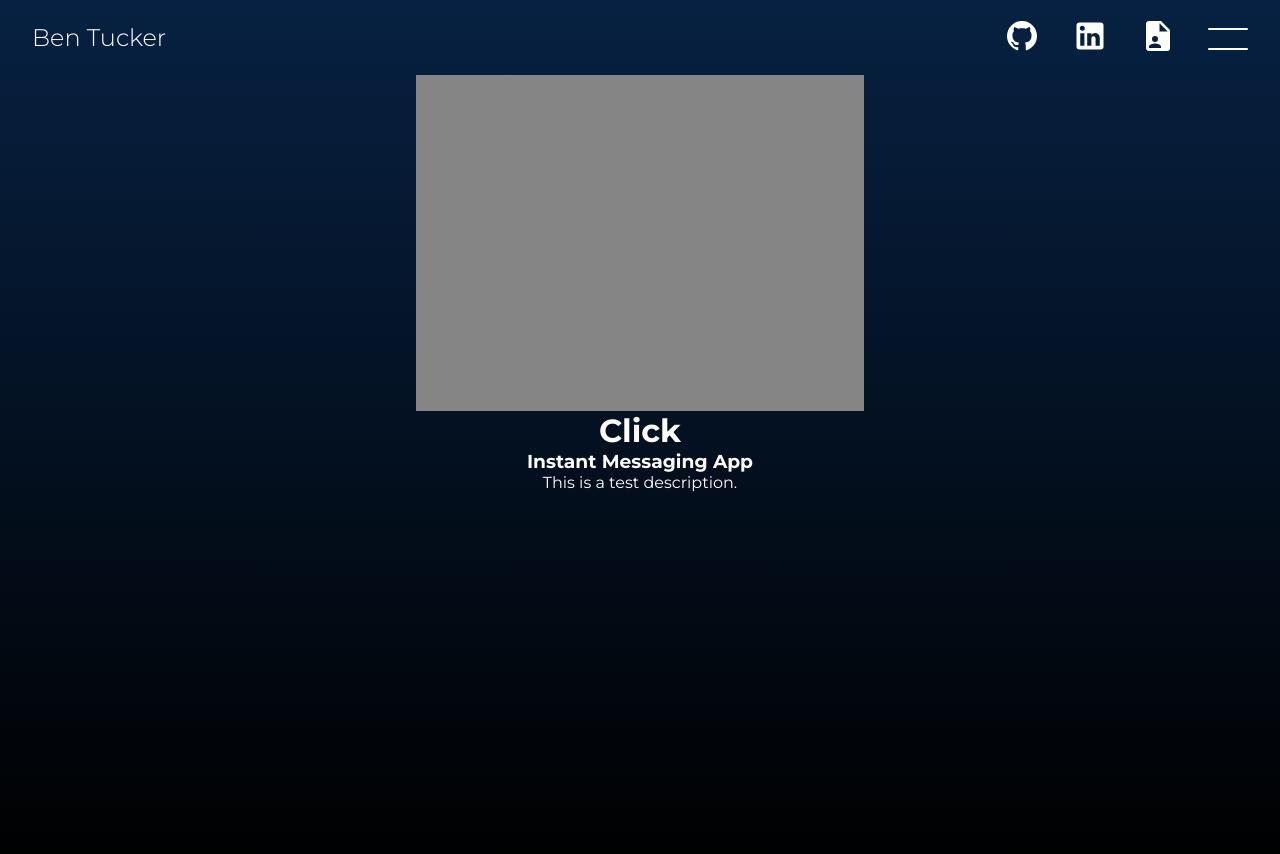
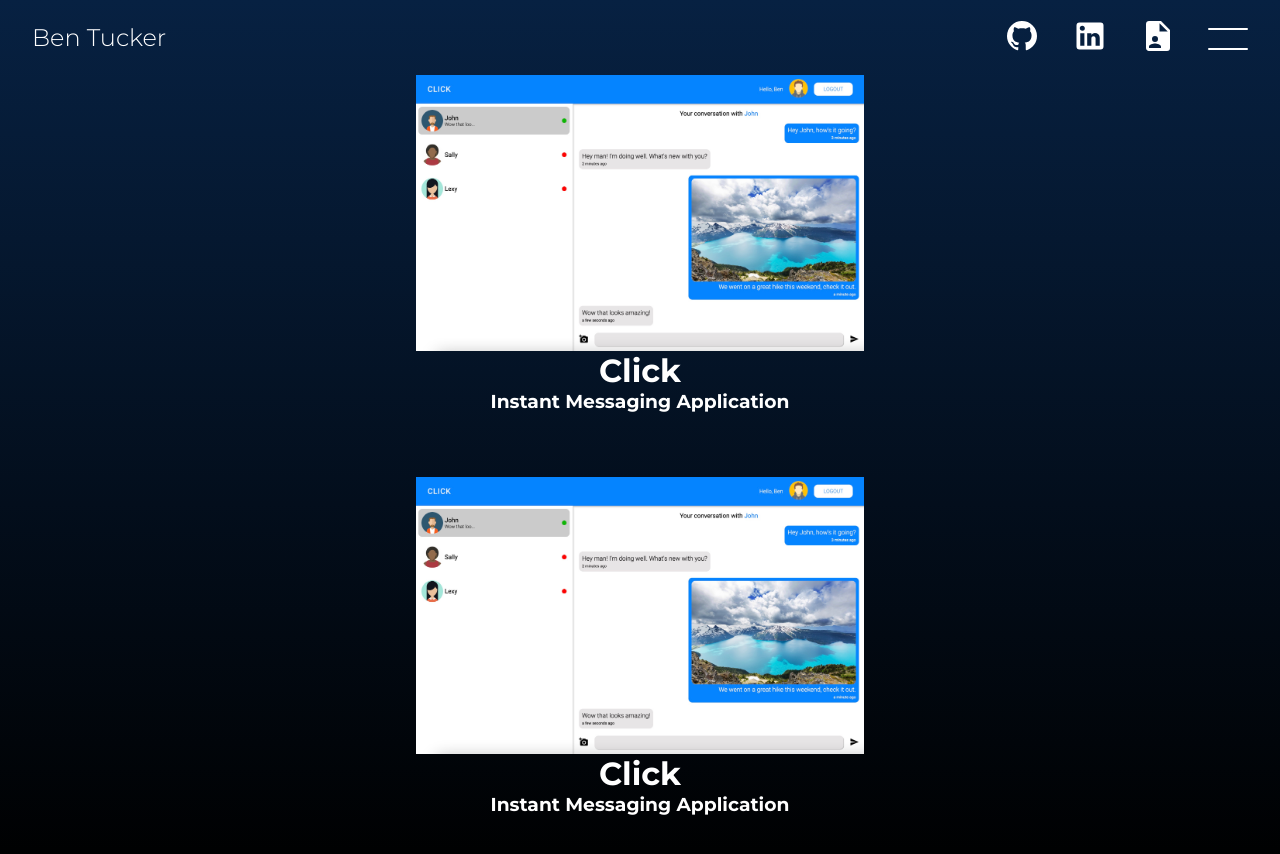
Before and after one commit to tenbucker4/ben-tucker, a React (Create React App) app: page /projects in a window 1280 px wide. Shown: the top 854 px of the page. Built offline with nearby package versions, Linux system fonts and the light colour scheme.

Commit message:
Built initial project page with animations

```diff
--- /dev/null
+++ b/src/components/Project.jsx
@@ -0,0 +1,38 @@
+import React, { useState } from 'react'
+
+const Project = ({ imgSrc, title, type, description, stack }) => {
+    const [projectDisplay, setProjectDisplay] = useState(false)
+    const [opacity, setOpacity] = useState(0);
+
+    const toggleOpen = () => {
+        setProjectDisplay(true)
+        setTimeout(() => {
+            setOpacity(1);
+        }, 200)
+    }
+
+    const toggleClosed = () => {
+        setProjectDisplay(false)
+        setOpacity(0);
+    }
+
+    return (
+        <div className={projectDisplay? "project-container active" : "project-container"}>
+            <img src={imgSrc} className={projectDisplay? "project-image active" : "project-image"} style={{ cursor: projectDisplay? "initial" : "pointer" }} onClick={toggleOpen}></img>
+            <h1 className={projectDisplay? "project-title active" : "title"}>{title}</h1>
+            <h3 className={projectDisplay? "project-type active" : "project-type"}>{type}</h3>
+            {projectDisplay? (<div className={projectDisplay? "project-description active" : "project-description"} style={{ opacity: opacity }}>
+                <p>{description}</p>
+                <h3>Technologies Used</h3>
+                <p>{stack}</p>
+                <div className='project-links-container'>
+                    <button>Live Site</button>
+                    <button>See Code</button>
+                </div>
+            </div>) : null}
+            {projectDisplay? (<button className='hide-project' onClick={toggleClosed} style={{ opacity: opacity }}>Back</button>) : null }
+        </div>
+    )
+}
+
+export default Project
--- a/src/pages/Projects.jsx
+++ b/src/pages/Projects.jsx
@@ -1,24 +1,27 @@
 import React, { useState } from 'react'
 import Header from '../components/Header'
+import allProjects from '../projects/allProjects'
+import Project from '../components/Project'
 import "../styles/projects.css"
 
 const Projects = () => {
-    const [projectDisplay, setProjectDisplay] = useState(false)
-
-    const toggleDisplay = () => {
-        setProjectDisplay(prev => !prev)
-    }
 
     return (
         <>
             <Header />
             <div className='projects'>
-                <div className={projectDisplay? "project-container active" : "project-container"} onClick={toggleDisplay}>
-                    <div className={projectDisplay? "project-image active" : "project-image"}></div>
-                    <h1 className={projectDisplay? "project-title active" : "title"}>Click</h1>
-                    <h3 className={projectDisplay? "project-type active" : "project-type"}>Instant Messaging App</h3>
-                    <p className={projectDisplay? "project-description active" : "project-description"}>This is a test description.</p>
-                </div>
+                {allProjects.map((project, index) => {
+                    return (
+                        <Project
+                            key={index}
+                            imgSrc={project.imgSrc}
+                            title={project.title}
+                            type={project.type}
+                            description={project.description}
+                            stack={project.techStack}
+                        />
+                    )
+                })}
             </div>
         </>
     )
--- /dev/null
+++ b/src/projects/allProjects.js
@@ -0,0 +1,22 @@
+import click from "../media/click.jpg";
+
+const allProjects = [
+    {
+        imgSrc: click,
+        title: "Click",
+        type: "Instant Messaging Application",
+        description:
+            "Test description. Test description.Test description.Test description.Test description.",
+        techStack: "HTML, CSS, JS",
+    },
+    {
+        imgSrc: click,
+        title: "Click",
+        type: "Instant Messaging Application",
+        description:
+            "Test description. Test description.Test description.Test description.Test description.",
+        techStack: "HTML, CSS, JS",
+    },
+];
+
+export default allProjects;
--- a/src/styles/projects.css
+++ b/src/styles/projects.css
@@ -1,10 +1,12 @@
 .projects {
     margin-top: 75px;
+    margin-bottom: 100px;
     position: relative;
     width: 100%;
     display: flex;
     flex-direction: column;
     align-items: center;
+    gap: 4rem;
 }
 
 .project-container {
@@ -14,16 +16,43 @@
     align-items: center;
     transition: all 0.4s ease-in-out;
     width: 70%;
+    height: calc(fit-content - 30px);
+}
+
+.project-image,
+.project-title,
+.project-type,
+.project-description {
+    width: 50%;
+    text-align: center;
 }
 
 .project-image {
-    width: 50%;
-    aspect-ratio: 4 / 3;
+    position: relative;
+    height: auto;
     background-color: rgb(133, 133, 133);
     transition: all 0.4s ease-in-out;
 }
 
+.project-image.active,
+.project-title.active,
+.project-type.active,
+.project-description.active {
+    width: 70%;
+}
+
 .project-image.active {
     background-color: black;
-    width: 70%;
 }
+
+.project-description {
+    position: relative;
+    z-index: 0;
+    transition: all 0.4s ease-in-out;
+}
+
+.hide-project {
+    position: absolute;
+    top: 1rem;
+    left: 1rem;
+}
```
